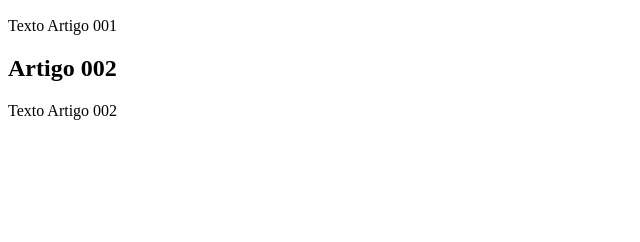
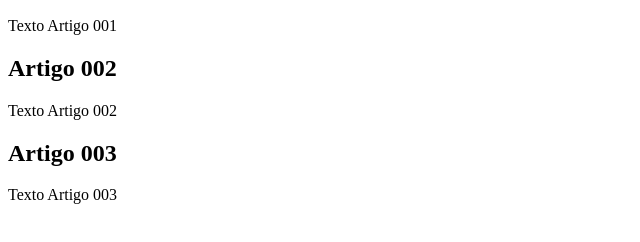
Before and after one commit to lucasstack90/projeto-sites, a plain HTML site: page index.html in a window 1280 px wide. Shown: the part 110-352 px from the top of the page, without its empty margins (0-640 px from the left). Drawn offline with Linux system fonts and the light colour scheme.

Commit message:
add index

```diff
--- a/index.html
+++ b/index.html
@@ -18,6 +18,11 @@
             <h2>Artigo 002</h2>
             <p>Texto Artigo 002</p>
         </article>
+         <article>
+            <h2>Artigo 003</h2>
+            <p>Texto Artigo 003</p>
+        </article>
+
 
     </main>
 </body>
```
